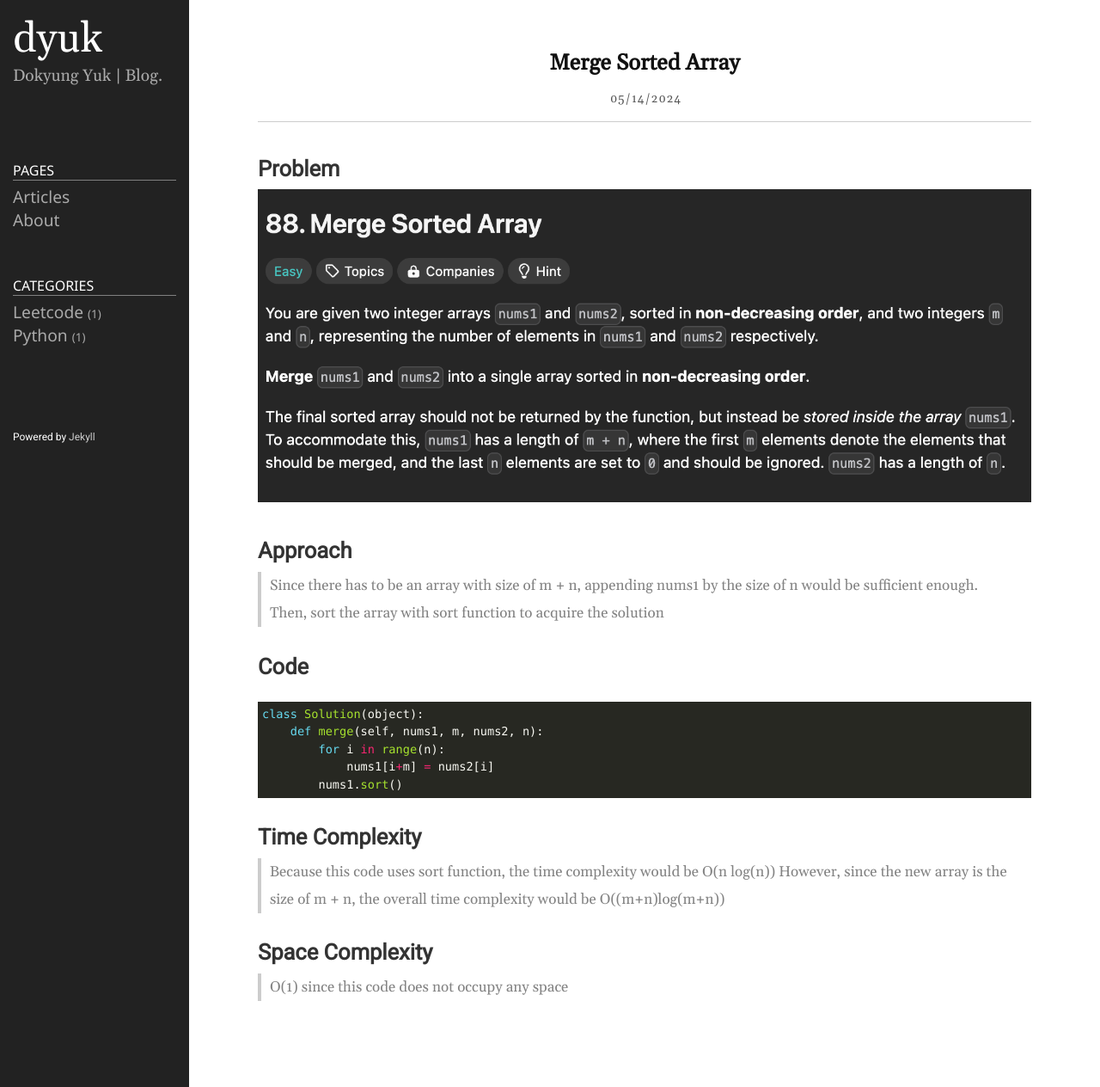
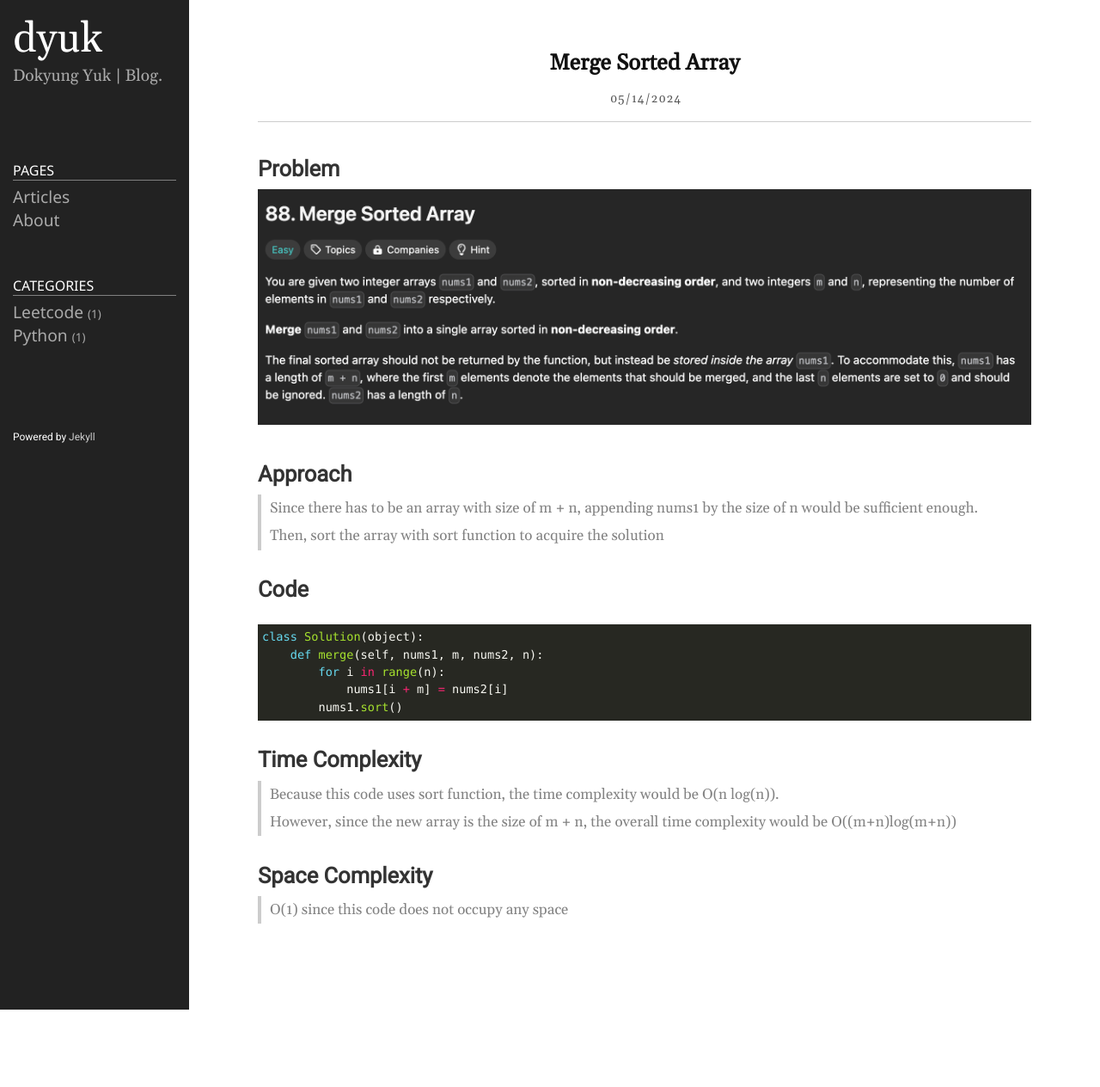
Before and after one commit to dyuk01/blog, a Jekyll site: the page built from _posts/2024-05-14-MergeSortedArray.markdown, in a window 1280 px wide. Shown: the whole page at 86% size. Built offline with Jekyll 4.4.1, drawn with Linux system fonts in a browser that asks for light colours; after the commit the page ends 1174 px from its top, so only the background shows below that.

````diff
--- a/_posts/2024-05-14-MergeSortedArray.markdown
+++ b/_posts/2024-05-14-MergeSortedArray.markdown
@@ -16,11 +16,11 @@ categories: leetcode python
 class Solution(object):
     def merge(self, nums1, m, nums2, n):
         for i in range(n):
-            nums1[i+m] = nums2[i]
+            nums1[i + m] = nums2[i]
         nums1.sort()
 ```
 ## Time Complexity
-> Because this code uses sort function, the time complexity would be O(n log(n))
+> Because this code uses sort function, the time complexity would be O(n log(n)).
 > However, since the new array is the size of m + n, the overall time complexity would be O((m+n)log(m+n))
 
 ## Space Complexity
````
Also changed, not shown: public/img/MergeSortedArray.png.
